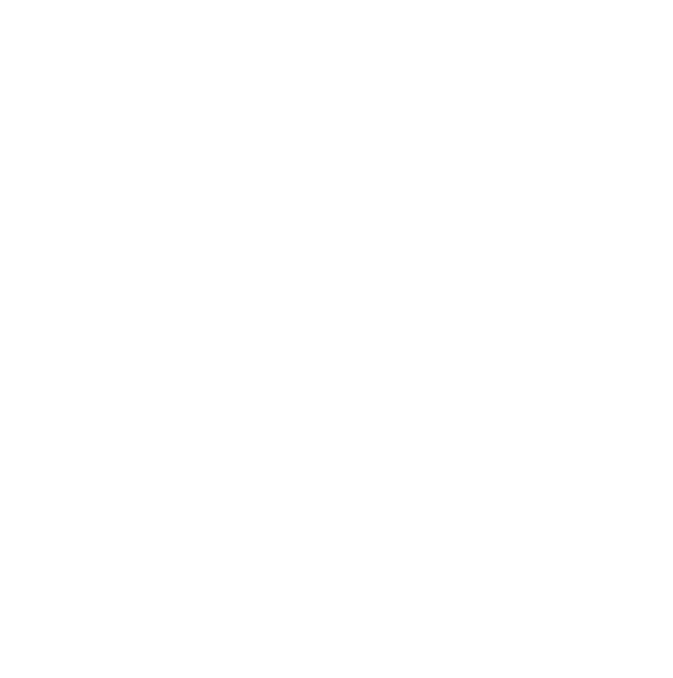
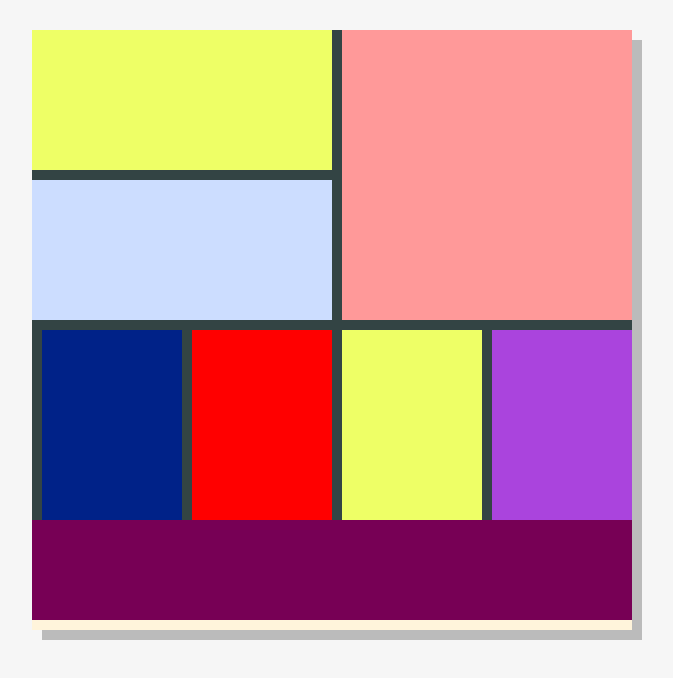
Before and after one commit to macgroigar/Mondrain-CSS, a plain HTML site: page index.html in a window 1280 px wide. Shown: the whole page, without its empty margins (308-981 px from the left). Drawn offline with Linux system fonts and the light colour scheme.

Commit message:
changed html markup css styles

```diff
--- a/css/main.css
+++ b/css/main.css
@@ -0,0 +1,127 @@
+body, html {
+    background-color: #f6f6f6;
+}
+
+#canvas {
+    background-color: #fff4db;
+    width: 600px;
+    height: 600px;
+    margin-top: 30px;
+    margin-left: auto;
+    margin-right: auto;
+    box-shadow: 10px 10px 0px #bbb;
+}
+
+#toprow {
+    height:290px;
+}
+
+#bigbox {
+    width: 290px;
+    height: 290px;
+}
+
+.lightred {
+    background-color: #f99;
+
+}
+
+.blue {
+    background-color: #cdf;
+}
+
+.yellow {
+    background-color: #ef6;
+}
+
+.slategray {
+    background-color: #344;
+}
+
+.darkorchid {
+    background-color: #a4d;
+}
+
+.red {
+    background-color: #f00;
+}
+
+.white {
+    background-color: #fff;
+}
+
+.navy {
+    background-color: #028;
+}
+
+.right {
+    float: right;
+}
+
+.left {
+    float: left;
+}
+
+#divider1 {
+    height: 290px;
+    width: 10px;
+}
+
+#divider2 {
+    height: 10px;
+    width: 300px;
+}
+
+#divider3 {
+    height: 10px;
+    width: 600px;
+}
+
+#divider4 {
+    height: 190px;
+    width: 10px;
+}
+
+#divider5 {
+    height: 10px;
+    width: 600px;
+}
+
+.mediumbox {
+    height: 140px;
+    width: 300px;
+    background-color:#ef6;
+}
+
+.mediumbox1 {
+    height: 140px;
+    width:300px;
+    background-color: #cdf;
+}
+
+#topleftcolumn {
+    width: 300px;
+    height: 290px;
+}
+
+#middlerow {
+    height: 190px;
+    width: 600px;
+}
+
+.box {
+    height: 190px;
+    width: 140px;
+
+}
+
+#bottomrow {
+    height: 110px;
+    width: 600px;
+}
+
+.box2 {
+    height: 100px;
+    width: 600px;
+    background-color: #705;
+}
--- a/index.html
+++ b/index.html
@@ -10,9 +10,9 @@
 <body>
     <div id="canvas">
         <div id="toprow">
-            <div id="bigbox" class="lightred right">
+            <div id="bigbox" class="lightred right"></div>
             <div id="divider1" class="slategray right"></div>
-                <div id="topleftcolumn" class="right"></div>
+            <div id="topleftcolumn" class="right">
             <div class="mediumbox"></div>
             <div id="divider2" class="slategray"></div>
             <div class="mediumbox1"></div>
```
Lines whose indentation alone changed are shown as unchanged.
